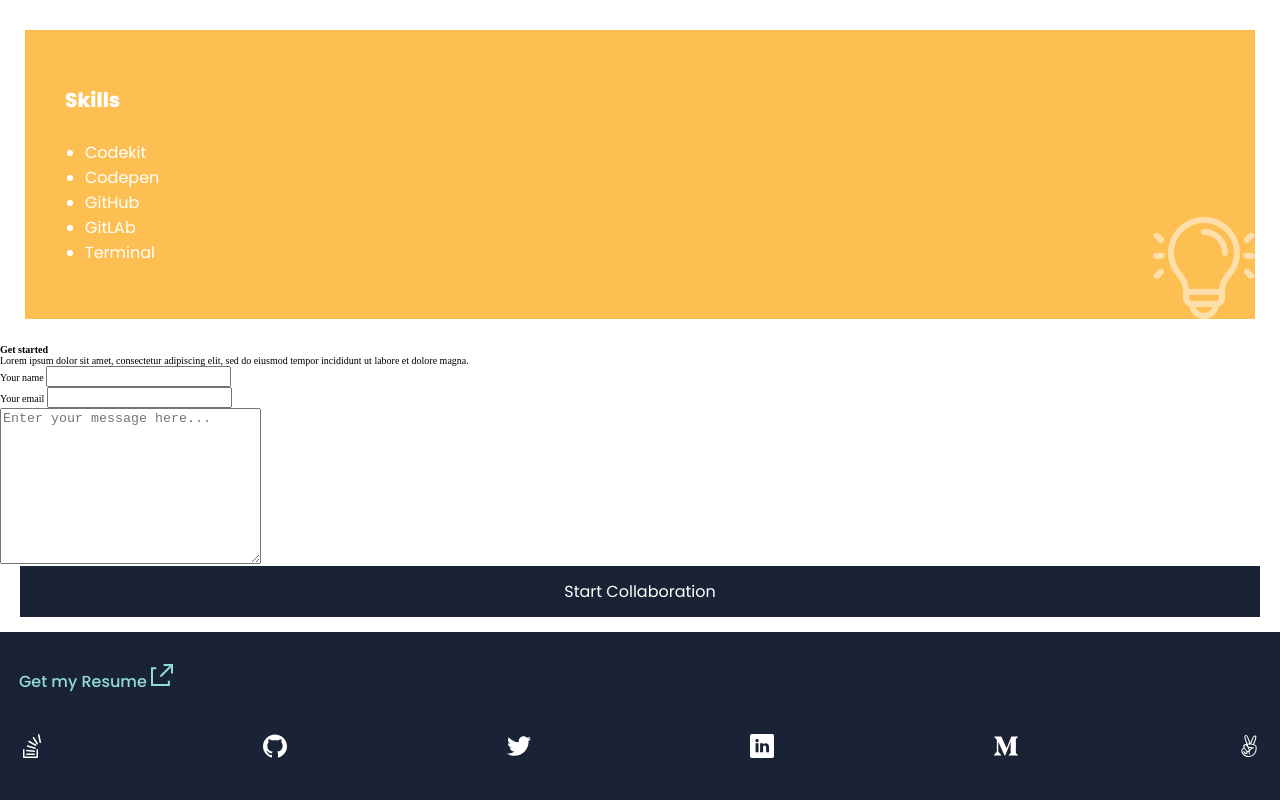
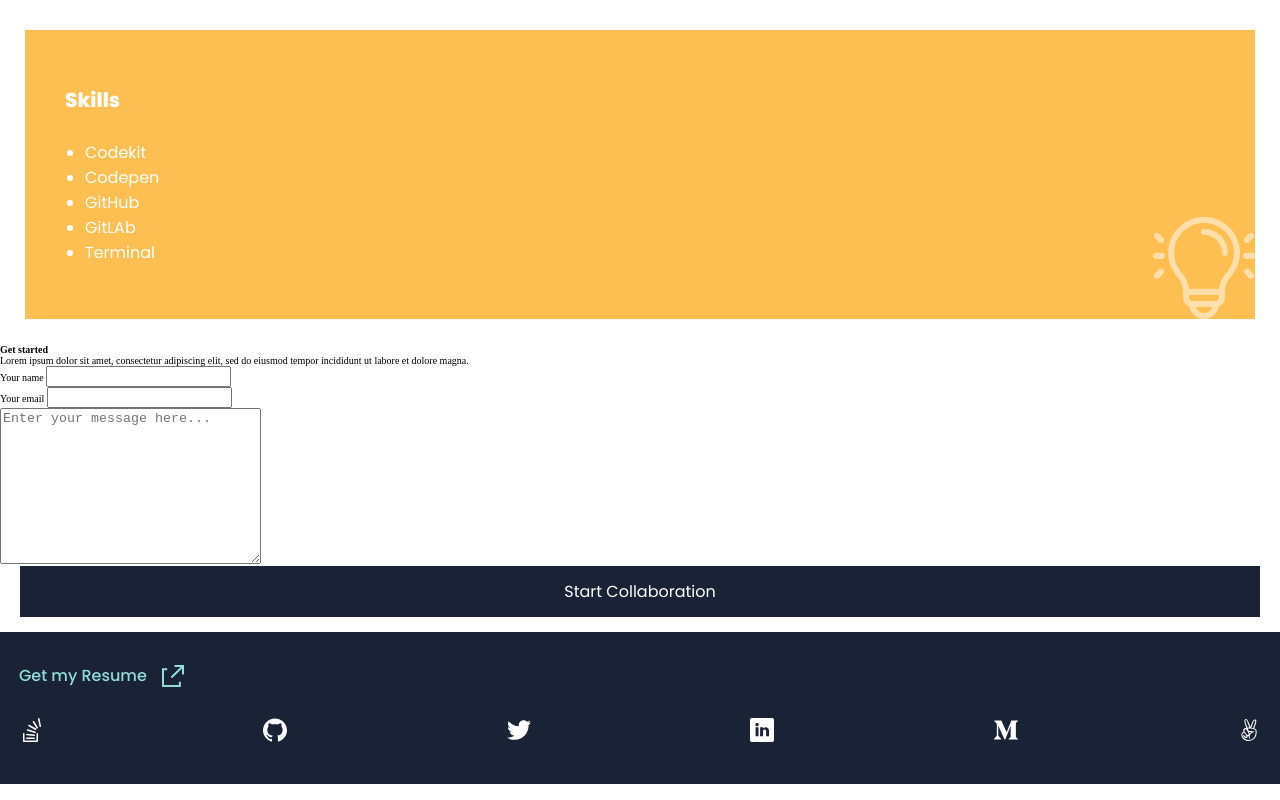
Before and after one commit to erickhansx/portfolio, a website: page index.html in a window 1280 px wide. Shown: the part 7326-8126 px from the top of the page. Drawn offline with nearby package versions, Linux system fonts and the light colour scheme.

Commit message:
Added padding and margins to social icons

```diff
--- a/index.html
+++ b/index.html
@@ -309,7 +309,14 @@
         </form>
       </fieldset>
       <section class="social-media">
-        <h3 class="social-h3">Get my Resume <img src="./resources/images/ic_link_teal.svg" alt="" /></h3>
+        <div class="get-resume">
+          <h3 class="social-h3">Get my Resume</h3>
+          <img
+            class="resume-image"
+            src="./resources/images/ic_link_teal.svg"
+            alt=""
+          />
+        </div>
         <ul>
           <li>
             <a href="#"
--- a/resources/css/style.css
+++ b/resources/css/style.css
@@ -260,7 +260,7 @@ a {
 
 .category-header {
   font-family: Poppins, serif;
-  font-size: 20px;
+  font-size: 2rem;
   font-weight: 800;
   color: #fff;
   padding-bottom: 2.5rem;
@@ -276,17 +276,26 @@ a {
 
 .social-h3 {
   color: #92dcdc;
-  font-size: 16px;
+  font-size: 1.6rem;
   font-family: Poppins, serif;
   font-weight: 500;
-  line-height: 24px;
-  padding-top: 32px;
-  padding-left: 19px;
+  line-height: 2.4rem;
+  padding-left: 1.9rem;
 }
 
 .social-media ul {
   display: flex;
   justify-content: space-between;
-  padding: 0 19px 40px 20px;
-  margin-top: 40px;
+  padding: 0 1.9rem 4rem 2rem;
+  margin-top: 3rem;
 }
+
+.get-resume {
+  display: flex;
+  gap: 1.5rem;
+  align-items: center;
+  padding-top: 3.2rem;
+}
+
+.resume-image {
+}
```
